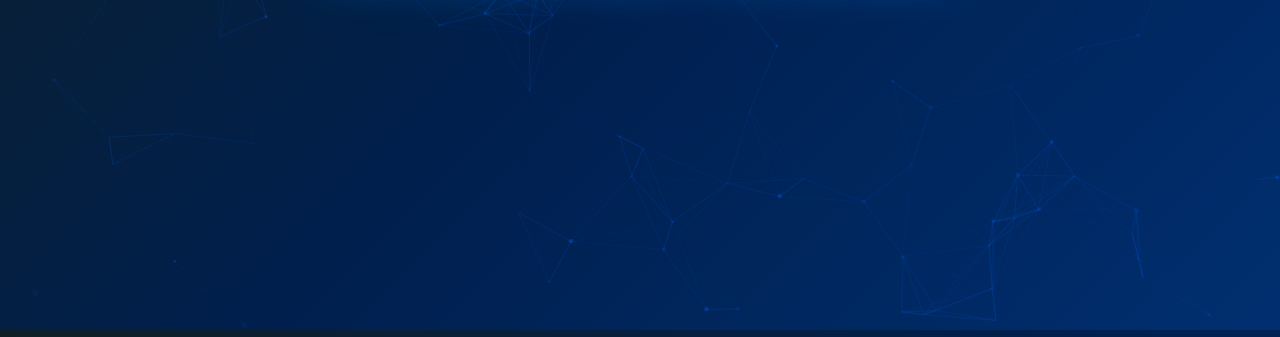
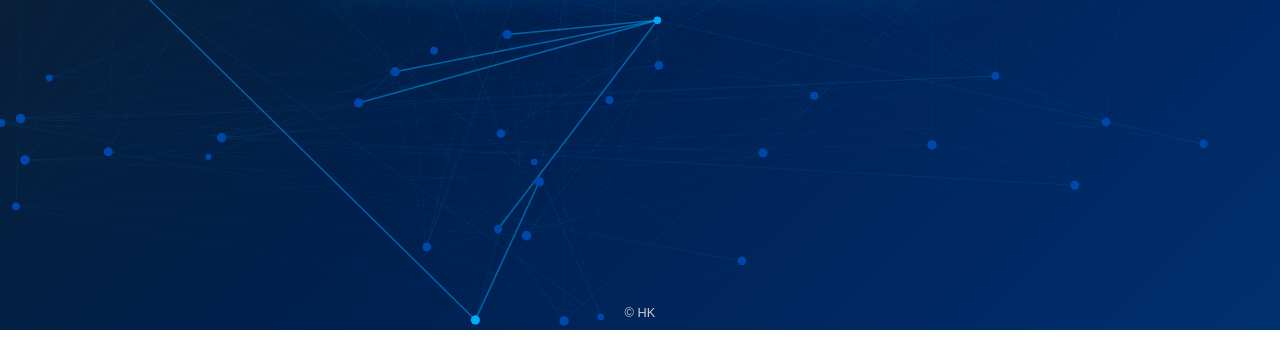
Before and after one commit to hardikk96/portfolio, a plain HTML site: page index.html in a window 1280 px wide. Shown: the part 470-807 px from the top of the page. Drawn offline with nearby package versions, Linux system fonts and the light colour scheme.

Commit message:
update 4.0

```diff
--- a/index.html
+++ b/index.html
@@ -8,27 +8,25 @@
 <!-- Google Font: Poppins -->
 <link href="https://fonts.googleapis.com/css2?family=Poppins:wght@700&display=swap" rel="stylesheet">
 
-<!-- Particle.js CDN -->
-<script src="https://cdn.jsdelivr.net/npm/particles.js@2.0.0/particles.min.js"></script>
-
 <style>
   html, body {
     margin: 0;
     padding: 0;
     height: 100%;
     width: 100%;
-    background: linear-gradient(135deg, #0f2027, #001f4d, #002f70); /* cobalt-dark gradient */
+    background: linear-gradient(135deg, #0f2027, #001f4d, #002f70);
     font-family: 'Poppins', sans-serif;
     overflow: hidden;
     display: flex;
     justify-content: center;
     align-items: center;
+    flex-direction: column;
   }
 
-  #particles-js {
+  canvas {
     position: absolute;
-    width: 100%;
-    height: 100%;
+    top: 0;
+    left: 0;
     z-index: 0;
   }
 
@@ -37,7 +35,7 @@
     z-index: 1;
     font-size: 6vw;
     font-weight: 700;
-    color: #0047AB;
+    color: #ffffff;
     text-align: center;
     text-transform: uppercase;
     letter-spacing: 5px;
@@ -65,6 +63,17 @@
       0 0 100px #00aaff; }
   }
 
+  .copyright {
+    position: absolute;
+    bottom: 10px;
+    font-size: 0.8rem;
+    color: #cccccc;
+    z-index: 2;
+    text-align: center;
+    width: 100%;
+    font-family: 'Arial', sans-serif;
+  }
+
   @media (max-width: 480px) {
     .coming-soon { font-size: 12vw; letter-spacing: 3px; }
   }
@@ -72,45 +81,83 @@
 </head>
 <body>
 
-<div id="particles-js"></div>
+<canvas id="neuralCanvas"></canvas>
 <div class="coming-soon">Coming Soon</div>
+<div class="copyright">© HK</div>
 
 <script>
-// Particle.js config with "neural network" effect
-particlesJS("particles-js", {
-  "particles": {
-    "number": { "value": 120, "density": { "enable": true, "value_area": 900 } },
-    "color": { "value": "#0047AB" },
-    "shape": { "type": "circle" },
-    "opacity": { "value": 0.7, "random": true },
-    "size": { "value": 3, "random": true },
-    "line_linked": { "enable": true, "distance": 130, "color": "#0047AB", "opacity": 0.4, "width": 1.2 },
-    "move": { "enable": true, "speed": 2, "direction": "none", "out_mode": "bounce" }
-  },
-  "interactivity": {
-    "detect_on": "canvas",
-    "events": { "onhover": { "enable": true, "mode": "grab" }, "onclick": { "enable": true, "mode": "push" } },
-    "modes": { "grab": { "distance": 140, "line_linked": { "opacity": 0.5 } }, "push": { "particles_nb": 4 } }
-  },
-  "retina_detect": true
+const canvas = document.getElementById('neuralCanvas');
+const ctx = canvas.getContext('2d');
+let width = canvas.width = window.innerWidth;
+let height = canvas.height = window.innerHeight;
+
+// Create nodes
+const numNodes = 60;
+const nodes = [];
+for(let i=0; i<numNodes; i++){
+  nodes.push({
+    x: Math.random() * width,
+    y: Math.random() * height,
+    radius: 3 + Math.random()*2,
+    active: false,
+    links: []
+  });
+}
+
+// Randomly assign links (connections) between nodes
+nodes.forEach(node => {
+  const numLinks = 2 + Math.floor(Math.random() * 3);
+  for(let i=0;i<numLinks;i++){
+    const target = nodes[Math.floor(Math.random() * nodes.length)];
+    if(target !== node && !node.links.includes(target)){
+      node.links.push(target);
+    }
+  }
 });
 
-// Neural network animation: randomly highlight particles
-const canvas = document.querySelector('#particles-js canvas');
-const ctx = canvas?.getContext('2d');
+// Handle window resize
+window.addEventListener('resize', ()=>{
+  width = canvas.width = window.innerWidth;
+  height = canvas.height = window.innerHeight;
+});
 
-function highlightRandomParticles() {
-  if (!ctx || !window.pJSDom) return;
-  const particles = window.pJSDom[0].pJS.particles.array;
-  const n = 5; // number of particles to highlight
-  for (let i = 0; i < n; i++) {
-    const p = particles[Math.floor(Math.random() * particles.length)];
-    p.color.value = "#00aaff"; // bright cobalt highlight
-    setTimeout(() => { p.color.value = "#0047AB"; }, 400); // revert after 400ms
-  }
+// Draw neural network
+function draw(){
+  ctx.clearRect(0,0,width,height);
+
+  // Draw links
+  nodes.forEach(node=>{
+    node.links.forEach(link=>{
+      ctx.beginPath();
+      ctx.moveTo(node.x, node.y);
+      ctx.lineTo(link.x, link.y);
+      ctx.strokeStyle = `rgba(0,170,255,${node.active ? 0.5 : 0.05})`;
+      ctx.lineWidth = node.active ? 1.5 : 1;
+      ctx.stroke();
+    });
+  });
+
+  // Draw nodes
+  nodes.forEach(node=>{
+    ctx.beginPath();
+    ctx.arc(node.x,node.y,node.radius,0,Math.PI*2);
+    ctx.fillStyle = node.active ? '#00aaff' : '#0047AB';
+    ctx.fill();
+  });
+
+  requestAnimationFrame(draw);
 }
 
-setInterval(highlightRandomParticles, 600); // highlight every 0.6s
+// Activate nodes in sequence
+function activateNodes() {
+  const node = nodes[Math.floor(Math.random()*nodes.length)];
+  node.active = true;
+  setTimeout(()=>{ node.active = false; }, 400);
+}
+
+setInterval(activateNodes, 200);
+
+draw();
 </script>
 
 </body>
```
